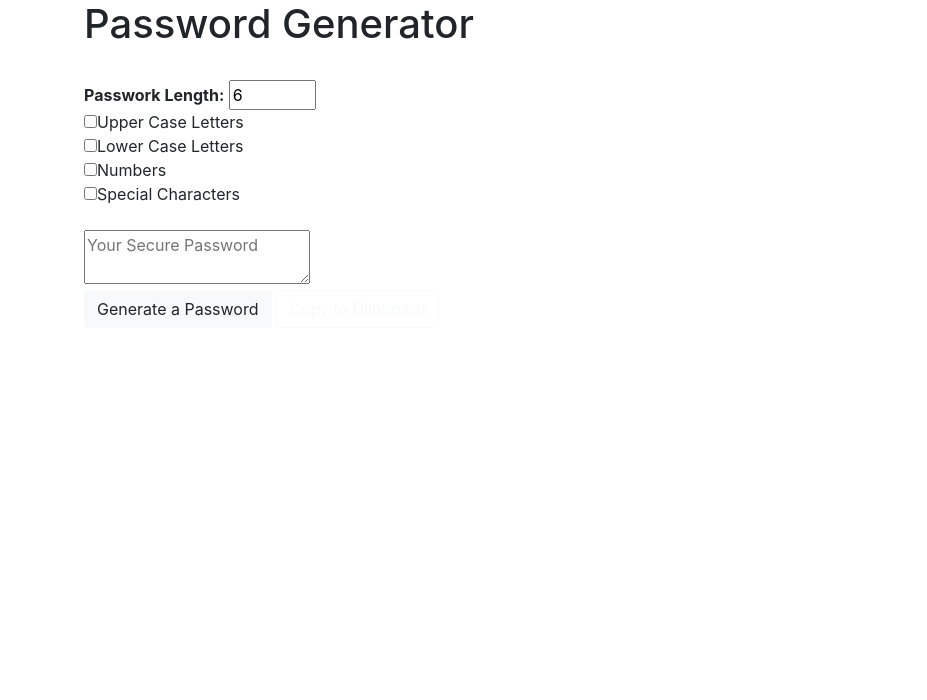
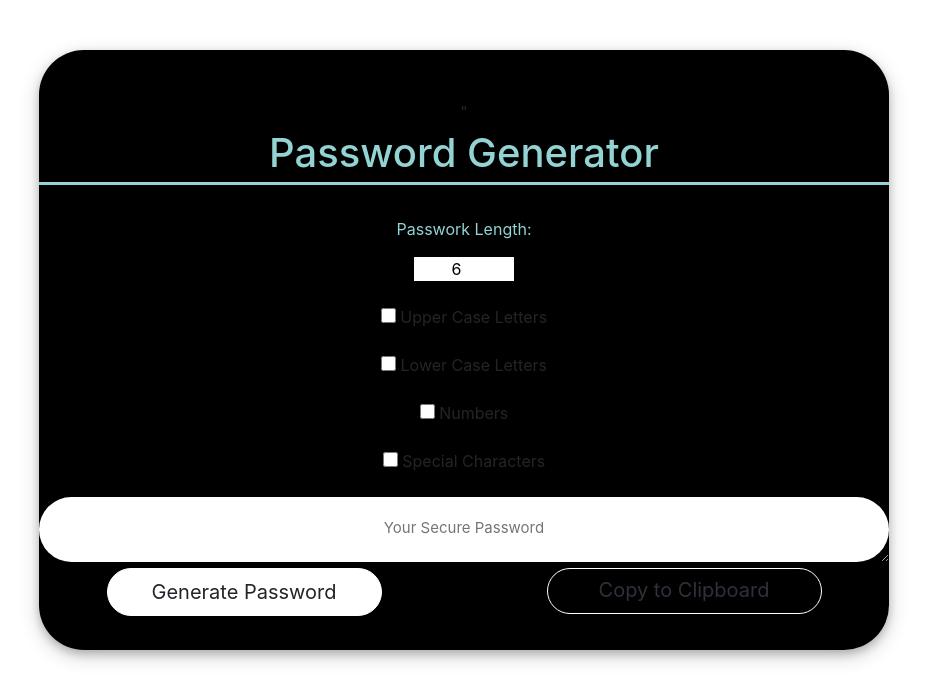
Before and after one commit to jntessmer/Homework3, a plain HTML site: page Index.html in a window 1280 px wide. Shown: the whole page, without its empty margins (1-928 px from the left). Drawn offline with nearby package versions, Linux system fonts and the light colour scheme.

Commit message:
working code

```diff
--- a/Index.html
+++ b/Index.html
@@ -16,6 +16,7 @@
       <div class="row">
           <div class="col-lg-8 col-sm-12">
               <div class="content">
+                <div background="Assets/background2.jpg" class="wrapper">"
                   <header>
 
                       <h1>Password Generator</h1>
@@ -24,13 +25,13 @@
 
                   <form id="length">
                       <br>
-                      <b>Passwork Length:</b> <input type="number" name="thelength" id="charbox" placeholder="6-15" value="6" min="6" max="15">
-                      <br>
+                      <p>Passwork Length:</p> <input type="number" name="thelength" id="charBox" placeholder="6-15" value="6" min="6" max="15">
+                      <br><br>
 
-                      <input type="checkbox" value="UpperCase" name="charTypes" id="upperCase">Upper Case Letters<br>
-                      <input type="checkbox" value="LowerCase" name="charTypes" id="lowerCase">Lower Case Letters<br>
-                      <input type="checkbox" value="Numbers" name="charTypes" id="numbers">Numbers<br>
-                      <input type="checkbox" value="SpecialCharacters" name="charTypes" id="specialCharacters">Special Characters<br>
+                      <input type="checkbox" value="UpperCase" name="charTypes" id="upperCase"> Upper Case Letters<br><br>
+                      <input type="checkbox" value="LowerCase" name="charTypes" id="lowerCase"> Lower Case Letters<br><br>
+                      <input type="checkbox" value="Numbers" name="charTypes" id="numbers"> Numbers<br><br>
+                      <input type="checkbox" value="SpecialCharacters" name="charTypes" id="specialCharacters"> Special Characters<br>
                       <br>
                   </form>
 
@@ -42,12 +43,21 @@
                   ></textarea>
                   <br>
 
-                  <button type="button" class="btn btn-light" onclick="generate();">Generate a Password</button>
-                  <button type="button" class="btn btn-outline-light" onclick="copy()" id="copy">Copy to Clipboard</button>
+                  <div class="row">
+                    <div class="col 12 col-md-6">
+                      <button type="button" class="btn btn-light btn-lg" onclick="generate();">Generate Password</button>
+                    </div>
+                    <br>
+                    <div class="col-12 col-md-6">
+                      <button type="button" onclick="copy()" id="copy" class="btn btn-outline-light btn-lg">Copy to Clipboard</button>
+                    </div>
+                  </div>
 
                 </div>
-            </div>
-        </div>
-    </div>
-  </body>
+              </div>
+          </div>
+      </div>
+  </div>
+  <script type="text/javascript" src="script.js"></script>
+</body>
 </html>
--- a/script.js
+++ b/script.js
@@ -1,76 +1,60 @@
-// Variables
-var resultEl = document.getElementById('result');
-var lengthEl = document.getElementById('length');
-var upperCaseEl = document.getElementById('upperCase');
-var lowerCaseEl = document.getElementById('lowerCase');
-var numberEl = document.getElementById('number');
-var symbolsEl = document.getElementById('symbols');
-var generateEl = document.getElementById('generate');
-var clipboardEl = document.getElementById('clipboard');
+var upper = ["ABCEDFGHIJKLMNOPQRSTUVWXYZ"];
+var lower = ["abcdefghijklmnopqrstuvwxyz"];
+var alpha = ["0123456789"];
+var special = ["!,#$%^&*()~+=<>|?"];
+var charSet = "";
 
-let randomFunc = {
-    lower: getRandomLower,
-    upper: getRandomUpper,
-    number: getRandomNumber,
-    symbol: getRandomSymbol
-};
+var confUpper = document.getElementById("upperCase");
+var confLower = document.getElementById("lowerCase");
+var confAlpha = document.getElementById("numbers");
+var confSpecials = document.getElementById("specialCharacters");
+var password ="";
 
-// Generate event listener
-generateEl.addEventListener('click', function() {
-    let length = + lengthEl.value;
-    let hasLower = lowerCaseEl.checked;
-    let hasUpper = upperCaseEl.checked;
-    let hasNumber = numberEl.checked;
-    let hasSymbol = symbolsEl.checked;
+var charNo = document.getElementById("charBox");
 
-    resultEl.innerText = generatePassword(hasLower,hasUpper,hasNumber,hasSymbol, length);
-});
+// If statments for check boxes
+function generate() {
+  // Upper Letters
+    if (confUpper.checked == true) {
+    charSet += upper;
+    console.log(charSet);
+  }
+  // Lower Letters
+  if (confLower.checked == true) {
+    charSet += lower;
+    console.log(charSet);
+  }
+  // Numbers
+  if (confSpecials.checked == true) {
+    charSet += special;
+    console.log(charSet);
+  }
+  // Special Characters
+  if (confAlpha.checked == true) {
+    charSet += alpha;
+    console.log(charSet);
+  }
+  // No checked boxes
+  if (confLower.checked !== true && confUpper.checked !== true && confAlpha !== true && confSpecials !== true) {
+    alert("Please select at least one character type")
+  }
 
-// Generate password function
-function generatePassword(lower, upper, number, symbol, length) {
-    // 1. Password variable
-    // 2. Filter out unchecked
-    // 3. Loop over length -> call generator function for each type
-    // 4. add final password to the variable and return
+// Determining password length
+  for (var i = 0; i < charNo.value; i++) {
+      password += charSet.charAt(Math.floor(Math.random() * charSet.length));
+      console.log(password);
+    }
+  // Display Password
+  return document.getElementById("password").innerText = password;
+  }
 
-    let generatePassword = '';
 
-    var typesCount = lower + upper + number + symbol;
+  var copyText = document.getElementById("copy");
 
-    let typesArr = [{ lower }, { upper }, { number }, { symbol }].filter(item => Object.values(item)[0]);
+  copyText.addEventListener("click" , copy);
 
-    if(typesCount === 0) {
-        return '';
-    }
-
-    for(let i = 0; i < length; i += typesCount) {
-        typesArr.forEach(type => {
-            const funcName = object.keys(type)[0];
-
-            generatePassword += randomRunc[funcName]();
-        });
-    }
-    let finalPassword = generatedPassword.slice(0, length);
-
-    return finalPassword;
-}
-
-// Generator functions - http://www.net-comber.com/charset.html
-function getRandomLower() {
-    return String.fromCharCode(Math.floor(Math.random() * 26) + 97);
-}
-
-function getRandomUpper() {
-    return String.fromCharCode(Math.floor(Math.random() * 26) + 65);
-}
-
-function getRandomNumber() {
-    return String.fromCharCode(Math.floor(Math.random() * 10) + 48);
-}
-
-function getRandomSymbol() {
-    const symbols = '!"#$%&()*+,-./:;<=>?@[\]^_`{|}~';
-    return symbols[Math.floor(Math.random() * symbols.length)];
-}
-
-console.log(getRandomLower());
+  function copy(e) {
+    document.querySelector("#password").select();
+    document.execCommand("Copy");
+    e.preventDefault();
+  }
--- a/style.css
+++ b/style.css
@@ -0,0 +1,167 @@
+* {
+    padding: 0px;
+    border: 0px;
+}
+
+.container {
+    margin-bottom: 50px;
+    margin-top: 50px;
+    margin-right:50px;
+}
+#charBox {
+    width:100px;
+    text-align: center;
+    margin: auto;
+}
+h1 {
+    padding: 5px;
+    font-size: 40px;
+    color: rgb(147, 211, 211);
+    text-align: center;
+    border-bottom: solid;
+    border-color: rgb(147, 211, 211);
+}
+.wrapper {
+    background-color: black;
+    padding-top: 50px;
+    padding-bottom: 50px;
+    height:600px;
+    width: 1000px;
+    margin-bottom: 45px;
+    padding-bottom: 25px;
+    text-align: center;
+    box-shadow: 0 4px 8px 0 rgba(0, 0, 0, 0.2), 0 6px 20px 0 rgba(0, 0, 0, 0.19);
+    border-radius: 45px;
+}
+p {
+    color: rgb(147, 211, 211);
+}
+.col-md-6 {
+    float: left;
+}
+
+#password {
+    width: 100%;
+    padding-top: 20px;
+    padding-bottom: 15px;
+    margin-left: 105px;
+    margin-bottom: 35px;
+    width: 500px;
+    font-size: 15px;
+    text-align: center;
+    height: 65px;
+    border-radius: 45px;
+    border: 5px;
+}
+
+.btn-light {
+    width: 300px;
+    margin-left: 25px;
+    border-color: white;
+    background-color: white;
+    border-radius: 45px;
+    border-color: none;
+}
+
+.btn-outline-light {
+    color: rgb(47, 49, 58);
+    width: 300px;
+    border-radius: 45px;
+    border-color: white;
+    text-emphasis-color: white;
+}
+
+#upperCase {
+    width: 15px;
+    height: 15px;
+}
+#lowerCase {
+    width: 15px;
+    height: 15px;
+}
+
+#numbers {
+    width: 15px;
+    height: 15px;
+}
+#specialCharacters {
+    width: 15px;
+    height: 15px;
+}
+@media screen and (max-width: 600px) {
+    .container {
+        padding: 15px;
+    }
+    .wrapper {
+        width: 100%;
+        margin: auto;
+        height: 1100px;
+    }
+    h1 {
+        margin-left: 0px;
+    }
+    }
+    #password {
+        width: 100%;
+        margin: auto;
+    }
+    #passWordBox {
+        text-align: center;
+    }
+
+    .btn-light {
+        width: 275px;
+        align-items: center;
+        margin-bottom: 10px;
+        justify-content: center;
+        margin-left: 0px;
+    }
+    .btn-outline-light {
+        width: 275px;
+        margin: auto;
+        padding-top: 6px;
+    }
+
+}
+
+@media screen and (min-width: 601px) and (max-width: 860px)  {
+    .container {
+        margin: 0;
+    }
+    .wrapper {
+        width: 800px;
+        margin: auto;
+        margin-bottom: 35px;
+    }
+    h1 {
+        width: 800px;
+        text-align: center;
+    }
+
+    #password {
+        margin: auto;
+    }
+
+    .btn-light {
+        margin-bottom: 15px;
+    }
+    .btn-outline-light {
+        display: inline;
+
+    }
+}
+
+@media screen and (min-width: 861px) {
+    .container {
+        content: center;
+        margin-left: 25px;
+    }
+    .wrapper {
+        width: 850px;
+        margin: auto;
+    }
+
+    #password {
+        margin: auto;
+    }
+}
```
Also changed, not shown: Assets/background2.jpg (added).
